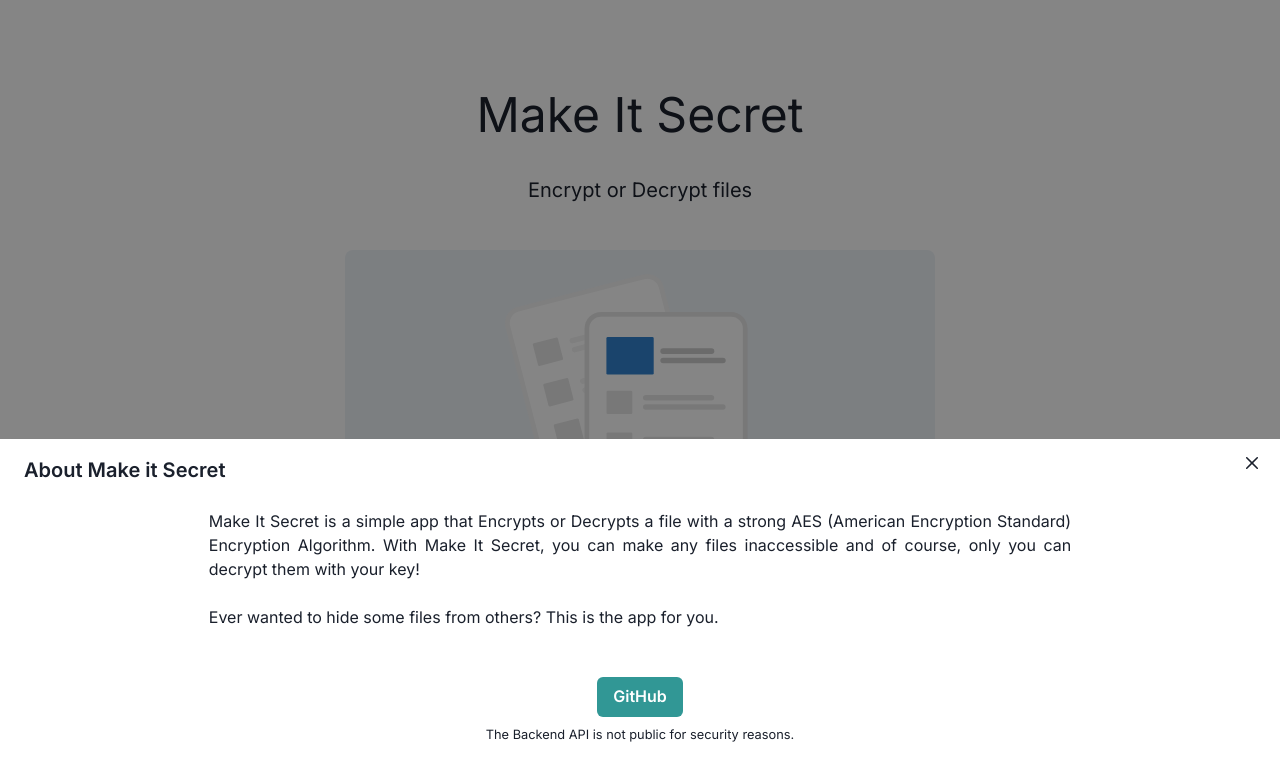
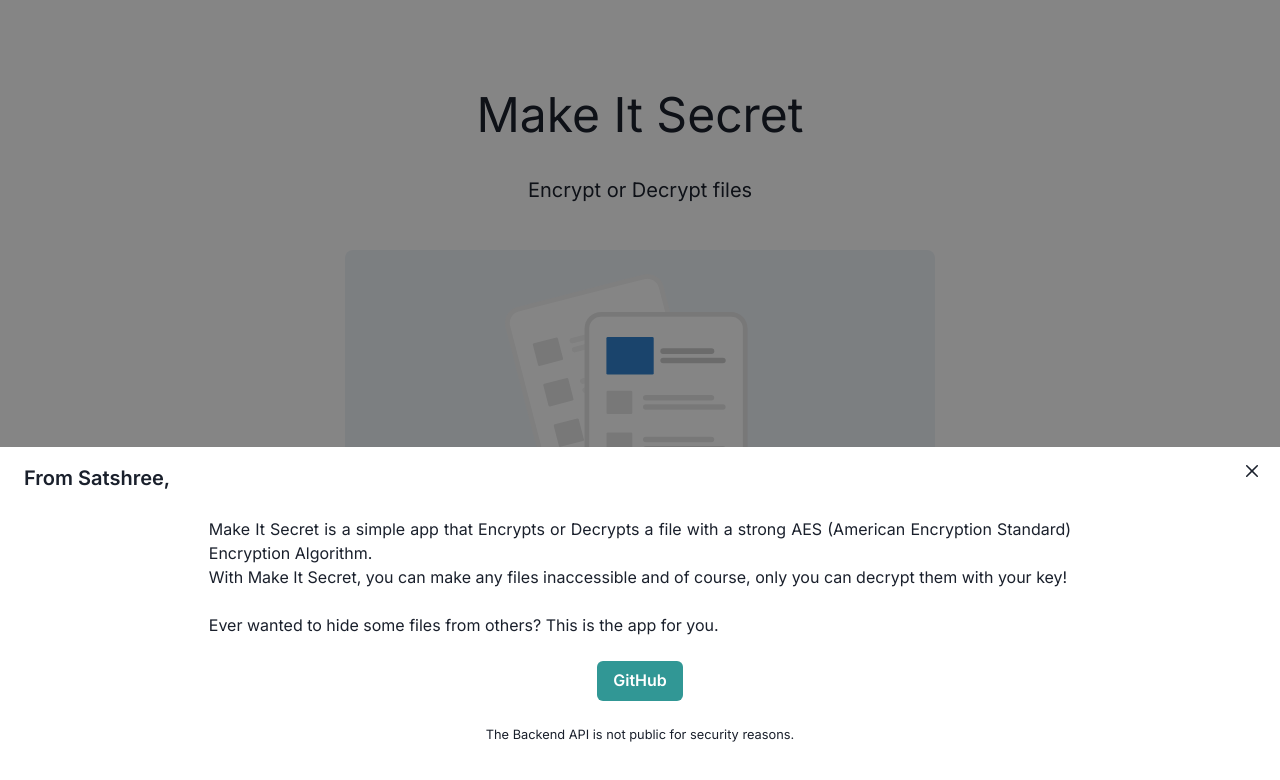
Before and after one commit to satshree/make-it-secret-frontend, a Next.js app: page / in a window 1280 px wide. Both pictures are taken after a click on the button "About Make it Secret". Shown: the top 780 px of the page. Built offline with nearby package versions, Linux system fonts and the light colour scheme.

Commit message:
updated about drawer

```diff
--- a/src/components/AboutDrawer/index.js
+++ b/src/components/AboutDrawer/index.js
@@ -47,7 +47,7 @@
         <DrawerOverlay />
         <DrawerContent>
           <DrawerCloseButton />
-          <DrawerHeader>About Make it Secret</DrawerHeader>
+          <DrawerHeader>From Satshree,</DrawerHeader>
 
           <DrawerBody className={style.drawerBody}>
             <Box>
@@ -56,9 +56,11 @@
                   <Label>
                     Make It Secret is a simple app that Encrypts or Decrypts a
                     file with a strong AES (American Encryption Standard)
-                    Encryption Algorithm. With Make It Secret, you can make any
-                    files inaccessible and of course, only you can decrypt them
-                    with your key!
+                    Encryption Algorithm.
+                  </Label>
+                  <Label>
+                    With Make It Secret, you can make any files inaccessible and
+                    of course, only you can decrypt them with your key!
                   </Label>
                   <br />
                   <Label>
@@ -68,7 +70,6 @@
                 </div>
               </Center>
             </Box>
-            <br />
             <br />
             <Box>
               <Center>
@@ -81,8 +82,9 @@
                   </Button>
                 </Link>
               </Center>
+              <br />
               <Center>
-                <small style={{ marginTop: "0.5rem" }}>
+                <small>
                   <Label>
                     The Backend API is not public for security reasons.
                   </Label>
--- a/src/components/AboutDrawer/style.module.css
+++ b/src/components/AboutDrawer/style.module.css
@@ -7,3 +7,9 @@
   width: 70% !important;
   text-align: justify !important;
 }
+
+@media (max-width: 568px) {
+  .aboutText {
+    text-align: left !important;
+  }
+}
```
